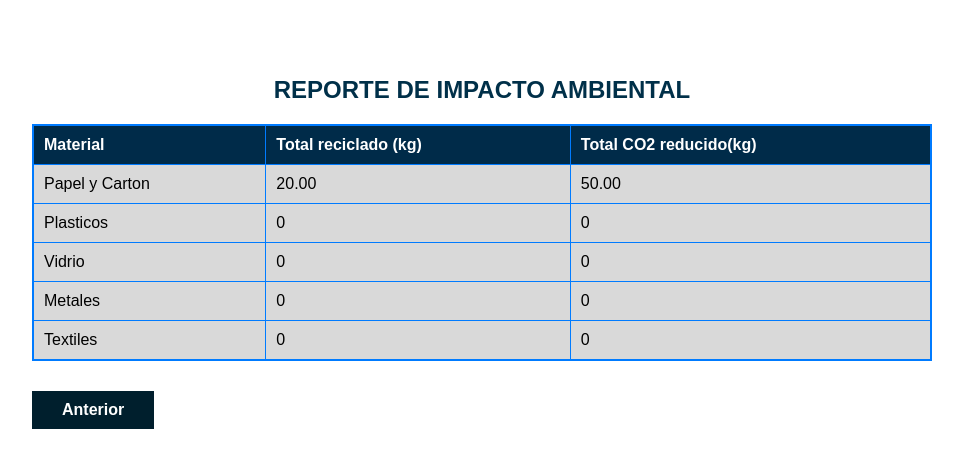
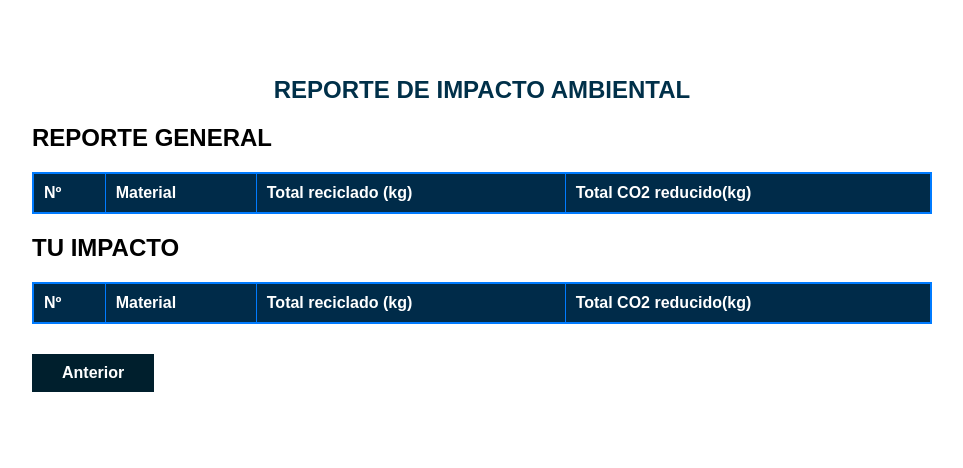
Before and after one commit to Shezitt/TBD, a PHP site: page /reporteImpacto.php in a window 1280 px wide. Shown: the top 468 px of the page, without its empty margins (158-1121 px from the left). Run offline with PHP 8.4, Linux system fonts and the light colour scheme; lists and menus that the app fills with data are empty.

Commit message:
add funcionalidad reporteImpacto.php

```diff
--- a/web/reporteImpacto.php
+++ b/web/reporteImpacto.php
@@ -1,3 +1,7 @@
+<?php
+  session_start();
+  require_once("conexion.php");
+?>
 <!DOCTYPE html>
 <html lang="es">
 <head>
@@ -77,40 +81,74 @@
     </div>
 
     <div class="cuerpo">
+      <h2>REPORTE GENERAL</h2>
       <table>
         <thead>
           <tr>
+            <th>Nº</th>
             <th>Material</th>
             <th>Total reciclado (kg)</th>
             <th>Total CO2 reducido(kg)</th>
           </tr>
         </thead>
         <tbody>
+
+          <?php
+
+            $stmt = $conn->prepare("CALL GenerarReporteImpactoAmbientalHistorico();");
+            $stmt->execute();
+            $resultado = $stmt->get_result();
+            $stmt->close();
+
+            $cnt = 1;
+
+            while ($fila = $resultado->fetch_assoc()) {
+              echo "<tr>";
+              echo "<td>" . $cnt++ . "</td>";
+              echo "<td>" . $fila['tipo_material'] . "</td>";
+              echo "<td>" . $fila['total_reciclado_kg'] . "</td>";
+              echo "<td>" . $fila['total_co2_reducido'] . "</td>";
+              echo "</tr>";
+            }
+
+          ?>
+
+        </tbody>
+      </table>
+
+      <h2>TU IMPACTO</h2>
+      <table>
+        <thead>
           <tr>
-            <td>Papel y Carton</td>
-            <td>20.00</td>
-            <td>50.00</td>
+            <th>Nº</th>
+            <th>Material</th>
+            <th>Total reciclado (kg)</th>
+            <th>Total CO2 reducido(kg)</th>
           </tr>
-          <tr>
-            <td>Plasticos</td>
-            <td>0</td>
-            <td>0</td>
-          </tr>
-          <tr>
-            <td>Vidrio</td>
-            <td>0</td>
-            <td>0</td>
-          </tr>
-          <tr>
-            <td>Metales</td>
-            <td>0</td>
-            <td>0</td>
-          </tr>
-          <tr>
-            <td>Textiles</td>
-            <td>0</td>
-            <td>0</td>
-          </tr>
+        </thead>
+        <tbody>
+
+          <?php
+
+            $stmt = $conn->prepare("CALL sp_getImpactoUsuario(?);");
+            $stmt->bind_param("i", $_SESSION['idUsuario']);
+            $stmt->execute();
+            $resultado = $stmt->get_result();
+            $stmt->close();
+
+            $cnt = 1;
+
+            while ($fila = $resultado->fetch_assoc()) {
+              echo "<tr>";
+              echo "<td>" . $cnt++ . "</td>";
+              echo "<td>" . $fila['tipo_material'] . "</td>";
+              echo "<td>" . $fila['total_reciclado_kg'] . "</td>";
+              echo "<td>" . $fila['total_co2_reducido'] . "</td>";
+              echo "</tr>";
+            }
+
+          ?>
+
         </tbody>
       </table>
     </div>
```
